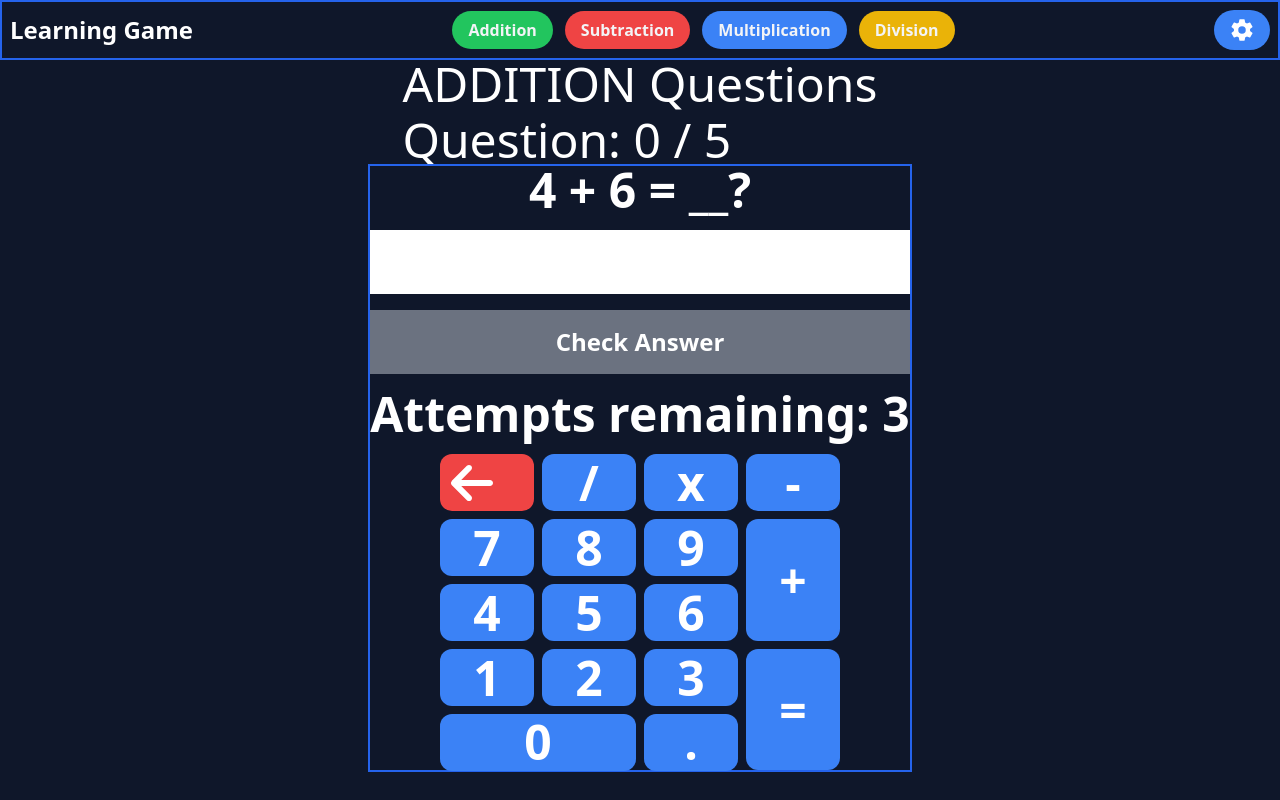
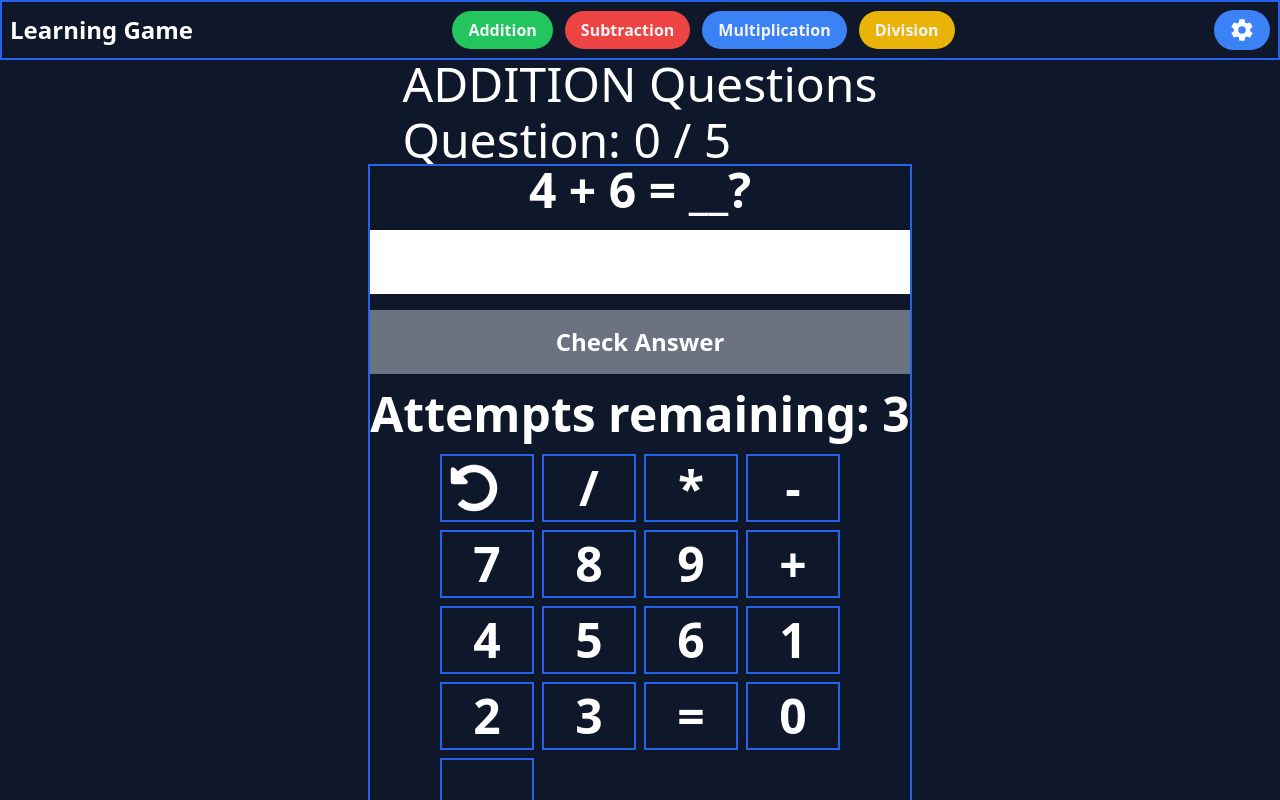
Before and after one commit to bartswierz/learning-game, a React (Vite) app: page / in a window 1280 px wide. Built offline with nearby package versions, Linux system fonts and the light colour scheme.

Commit message:
updated numberpad component logic layout for readability

```diff
--- a/src/App.tsx
+++ b/src/App.tsx
@@ -3,7 +3,7 @@ import Navbar from "./components/ui/Navbar";
 // import Addition from "./components/ui/Addition";
 import Operation from "./components/ui/Operation";
 import { Settings } from "./types/index.ts";
-// import TakeHomeProblems from "./components/ui/TakeHomeProblems.tsx";
+import TakeHomeProblems from "./components/ui/TakeHomeProblems.tsx";
 // import SampleComponent from "./components/ui/sampleTests/SampleComponent.tsx";
 // import RestartGameBtn from "./components/ui/RestartGameBtn.tsx";
 // import { BrowserRouter as Router, Route, Link, Switch } from "react-router-dom";
--- a/src/components/ui/NumberPad.tsx
+++ b/src/components/ui/NumberPad.tsx
@@ -1,4 +1,4 @@
-import { FaArrowLeft, FaDivide } from "react-icons/fa6";
+import { FaUndoAlt } from "react-icons/fa";
 
 interface NumberPadProps {
   handleUserInputCallback: (userInput: string) => void;
@@ -8,169 +8,60 @@ interface NumberPadProps {
 
 // Component containing buttons 0-9 and a clear button to reset user input
 const NumberPad = ({ handleUserInputCallback, checkAnswerCallback, userInput }: NumberPadProps) => {
-  // const numberPadValues = ["7", "8", "9", "4", "5", "6", "1", "2", "3", "0", "Clear"];
-  // const numberPadValues = ["+", "-", "x", "/", "7", "8", "9", "[]", "4", "5", "6", "[]", "1", "2", "3", "[]", "0", "Clear"];
-  // const numberPadValues = ["<-", "/", "x", "-", "7", "8", "9", "+", "4", "5", "6", "[]", "1", "2", "3", "[]", "0", ".", "Clear"];
-  // const numberPadValues = ["<-", "/", "x", "-", "7", "8", "9", "+", "4", "5", "6", "[]", "1", "2", "3", "[]", "0", ".", "Clear"];
-  const numberPadValues = [
-    {
-      id: "undo",
-      value: "undo",
-      bgColor: "bg-red-500",
-      rowSpan: "row-span-1",
-      colSpan: "col-span-1",
-    },
-    {
-      id: "divide",
-      value: "/",
-      bgColor: "bg-blue-500",
-      rowSpan: "row-span-1",
-      colSpan: "col-span-1",
-    },
-    {
-      id: "multiply",
-      value: "x",
-      bgColor: "bg-blue-500",
-      rowSpan: "row-span-1",
-      colSpan: "col-span-1",
-    },
-    {
-      id: "subtract",
-      value: "-",
-      bgColor: "bg-blue-500",
-      rowSpan: "row-span-1",
-      colSpan: "col-span-1",
-    },
-    {
-      id: "seven",
-      value: "7",
-      bgColor: "bg-blue-500",
-      rowSpan: "row-span-1",
-      colSpan: "col-span-1",
-    },
-    {
-      id: "eight",
-      value: "8",
-      bgColor: "bg-blue-500",
-      rowSpan: "row-span-1",
-      colSpan: "col-span-1",
-    },
-    {
-      id: "nine",
-      value: "9",
-      bgColor: "bg-blue-500",
-      rowSpan: "row-span-1",
-      colSpan: "col-span-1",
-    },
-    {
-      id: "add",
-      value: "+",
-      bgColor: "bg-blue-500",
-      rowSpan: "row-span-2",
-      colSpan: "col-span-1",
-    },
-    {
-      id: "four",
-      value: "4",
-      bgColor: "bg-blue-500",
-      rowSpan: "row-span-1",
-      colSpan: "col-span-1",
-    },
-    {
-      id: "five",
-      value: "5",
-      bgColor: "bg-blue-500",
-      rowSpan: "row-span-1",
-      colSpan: "col-span-1",
-    },
-    {
-      id: "six",
-      value: "6",
-      bgColor: "bg-blue-500",
-      rowSpan: "row-span-1",
-      colSpan: "col-span-1",
-    },
-    {
-      id: "one",
-      value: "1",
-      bgColor: "bg-blue-500",
-      rowSpan: "row-span-1",
-      colSpan: "col-span-1",
-    },
-    {
-      id: "two",
-      value: "2",
-      bgColor: "bg-blue-500",
-      rowSpan: "row-span-1",
-      colSpan: "col-span-1",
-    },
-    {
-      id: "three",
-      value: "3",
-      bgColor: "bg-blue-500",
-      rowSpan: "row-span-1",
-      colSpan: "col-span-1",
-    },
-    {
-      id: "enter",
-      value: "=",
-      bgColor: "bg-blue-500",
-      rowSpan: "row-span-2",
-      colSpan: "col-span-1",
-    },
-    {
-      id: "zero",
-      value: "0",
-      bgColor: "bg-blue-500",
-      rowSpan: "row-span-1",
-      colSpan: "col-span-2",
-    },
-    {
-      id: "period",
-      value: ".",
-      bgColor: "bg-blue-500",
-      rowSpan: "row-span-1",
-      colSpan: "col-span-1",
-    },
-  ];
-
-  // const disabled: boolean = globals.userInput === "" ? true : false;
-
   // Updates userInput state in the parent component via callback function
   const handleClick = (value: string) => {
-    if (value === "Clear" || value === "check") handleUserInputCallback(""); // RESET INPUT
-    else handleUserInputCallback(userInput + value); // ADD VALUE TO THE END OF THE CURRENT INPUT
+    console.log("user clicked: ", value);
+    // USER CLICKED A NUMBER 0 through 9 - APPEND TO THE USERINPUT STRING AND UPDATE THE STATE
+    if (["1", "2", "3", "4", "5", "6", "7", "8", "9", "0"].includes(value)) handleUserInputCallback(userInput + value);
+    // USER CLICKED UNDO - Remove last character from the userInput string and update the state
+    else if (value === "undo") handleUserInputCallback(userInput.slice(0, userInput.length - 1));
+    // USER CLICKED EQUAL
+    else if (value === "=") checkAnswerCallback();
   };
 
-  const handleCheck = () => {
-    console.log("user clicked check");
-    checkAnswerCallback();
-  };
+  interface ButtonInfo {
+    value: string;
+    reactIcon?: JSX.Element;
+    colSpan?: number;
+    rowSpan?: number;
+  }
 
   const NumberPadButtons = () => {
+    // Numberpad values & option custom icons for a few buttons
+    const buttonInfoList: ButtonInfo[] = [
+      { value: "undo", reactIcon: <FaUndoAlt /> },
+      { value: "/" },
+      { value: "*" },
+      { value: "-" },
+      { value: "7" },
+      { value: "8" },
+      { value: "9" },
+      { value: "+", rowSpan: 2 },
+      { value: "4" },
+      { value: "5" },
+      { value: "6" },
+      { value: "1" },
+      { value: "2" },
+      { value: "3" },
+      { value: "=", rowSpan: 2 },
+      { value: "0", colSpan: 2 },
+      { value: "." },
+    ];
+
     return (
-      <ul className="grid grid-cols-4 grid-rows-4 max-w-[90vw] gap-2 w-[400px]">
-        {numberPadValues.map(({ value, id, bgColor, colSpan, rowSpan }) => {
-          return (
-            // <li key={value}>
-            <li key={id} className={`${colSpan} ${rowSpan} w-full h-full`}>
-              <button
-                onClick={() => handleClick(value)}
-                className={`${bgColor} align-middle w-full h-full bg-blue-500 text-white px-2 py-1 rounded-xl hover:bg-blue-700 transition-color duration-300`}
-              >
-                {value === "undo" ? <FaArrowLeft /> : value}
-              </button>
-            </li>
-          );
-        })}
-        {/* <li className="row-span-2 col-span-2 b">
-        <button
-          onClick={handleCheck}
-          className="w-full bg-blue-500 text-white px-3 py-1 rounded-xl hover:bg-blue-700 transition-color duration-300 align-middle"
-        >
-          =
-        </button>
-      </li> */}
+      <ul className="grid grid-cols-4 max-w-[90vw] gap-2 w-[400px] justify-centerX place-content-centerX">
+        {buttonInfoList.map((item) => (
+          <li
+            key={item.value}
+            // IF 'ROWSPAN' OR 'COLSPAN' EXIST, APPLY TO THE LIST ELEMENT
+            className={`${item.rowSpan && `row-span-${item.rowSpan}`}
+              ${item.colSpan && `col-span-${item.colSpan}`}`}
+          >
+            <button className="place-self-center place-content-center b w-full h-full p-2" onClick={() => handleClick(item.value)}>
+              {item.reactIcon ? item.reactIcon : item.value}
+            </button>
+          </li>
+        ))}
       </ul>
     );
   };
```
